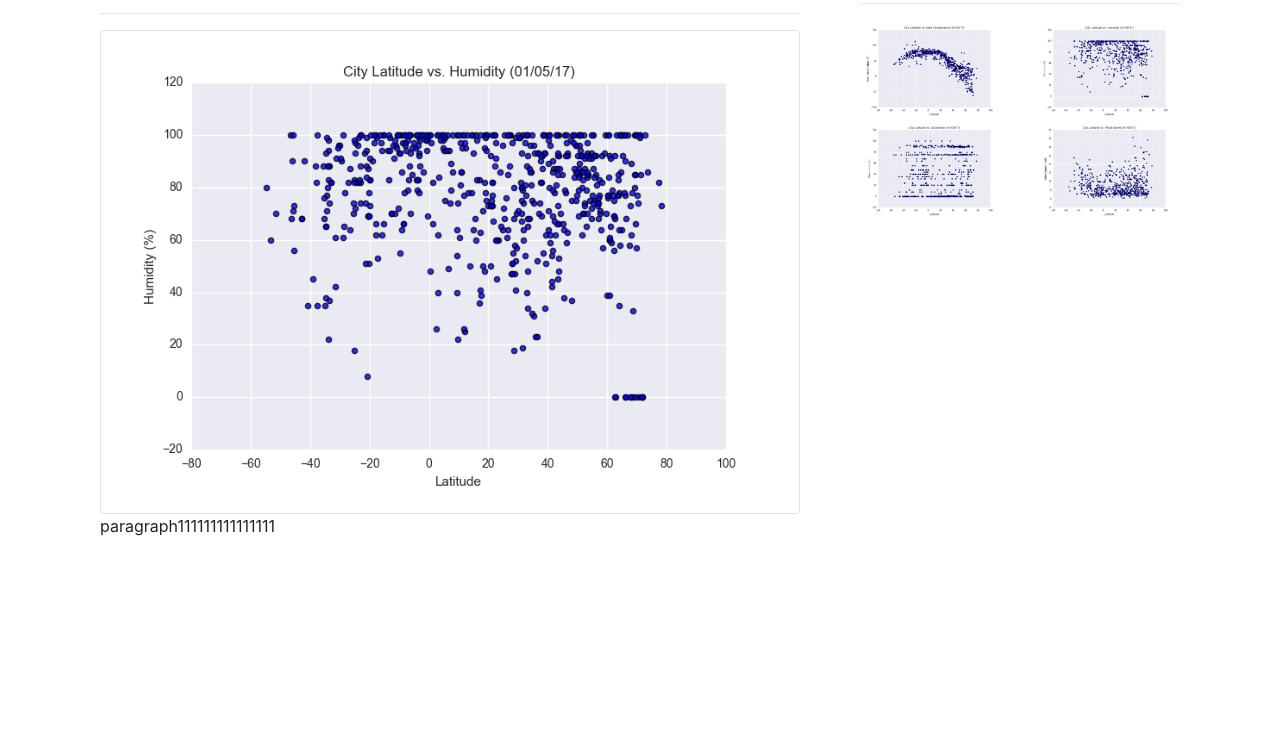
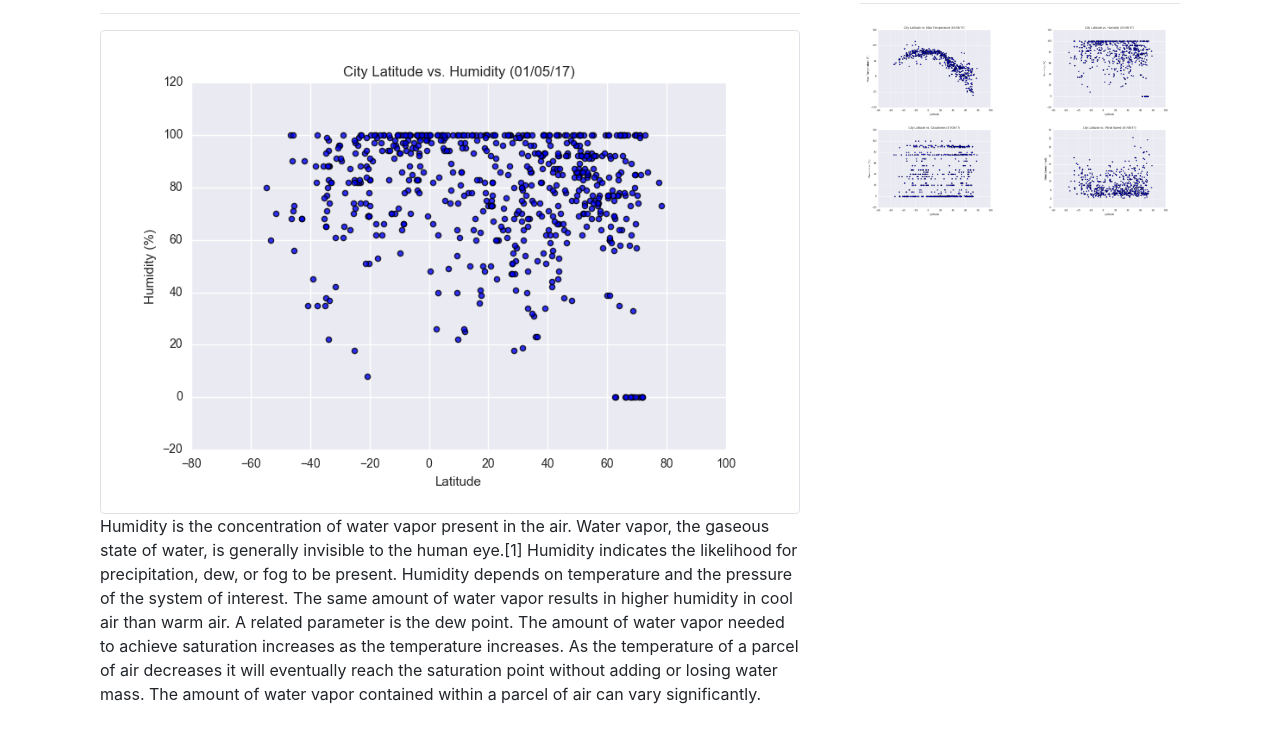
Before and after one commit to 1Swimmer/Web-Design-Challenge, a plain HTML site: page humidity.html in a window 1280 px wide. Shown: the part 107-850 px from the top of the page. Before the commit the page ends 800 px from the top, so only its background shows below. Drawn offline with nearby package versions, Linux system fonts and the light colour scheme.

Commit message:
add humidity data file reviewed
add humidity data file reviewed

```diff
--- a/humidity.html
+++ b/humidity.html
@@ -55,7 +55,9 @@
         <div class="thumbnail" >
         <img src="Resources/assets/images/Fig2.png" alt=" Humidity" class="img-thumbnail float-left" width="100%">
         </div>
-      <p>paragraph111111111111111</p>
+      <p>Humidity is the concentration of water vapor present in the air. Water vapor, the gaseous state of water, is generally invisible to the human eye.[1] Humidity indicates the likelihood for precipitation, dew, or fog to be present.
+
+        Humidity depends on temperature and the pressure of the system of interest. The same amount of water vapor results in higher humidity in cool air than warm air. A related parameter is the dew point. The amount of water vapor needed to achieve saturation increases as the temperature increases. As the temperature of a parcel of air decreases it will eventually reach the saturation point without adding or losing water mass. The amount of water vapor contained within a parcel of air can vary significantly. </p>
       <br>
 
       </div>
```
